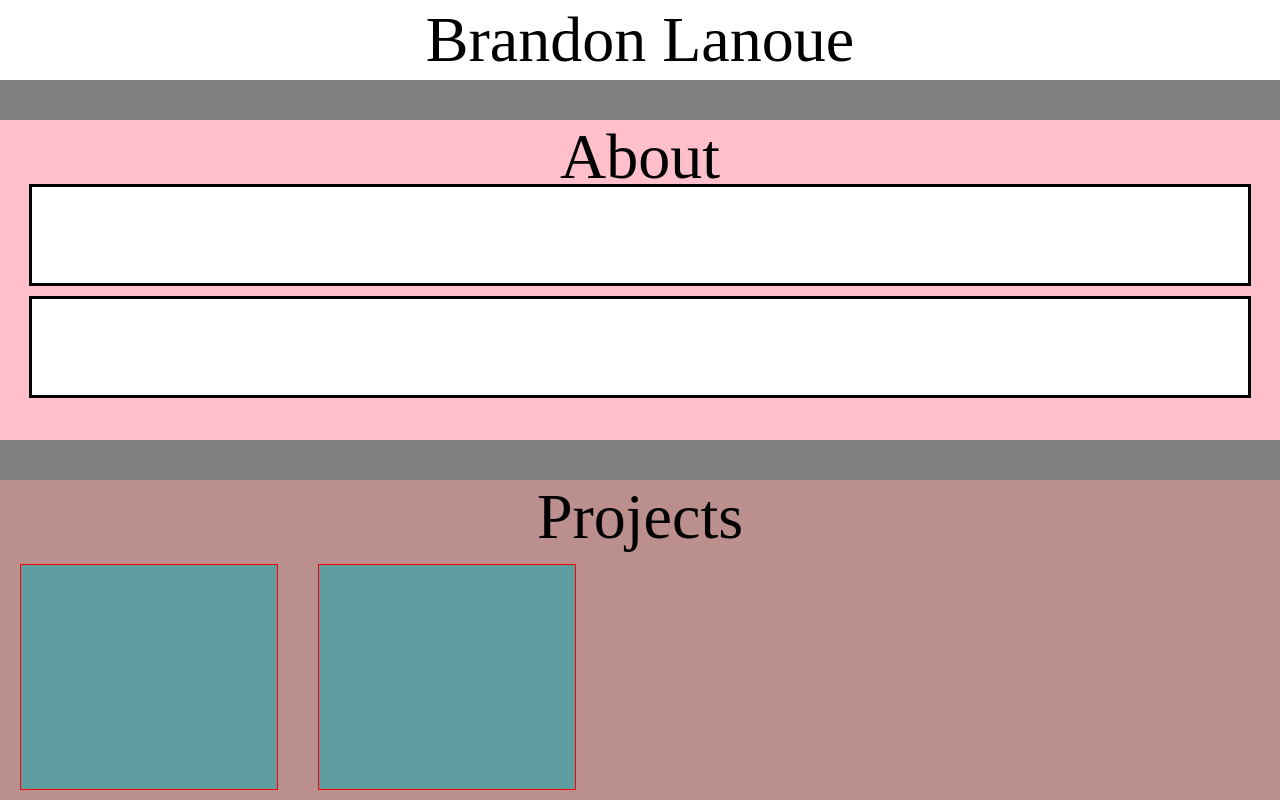
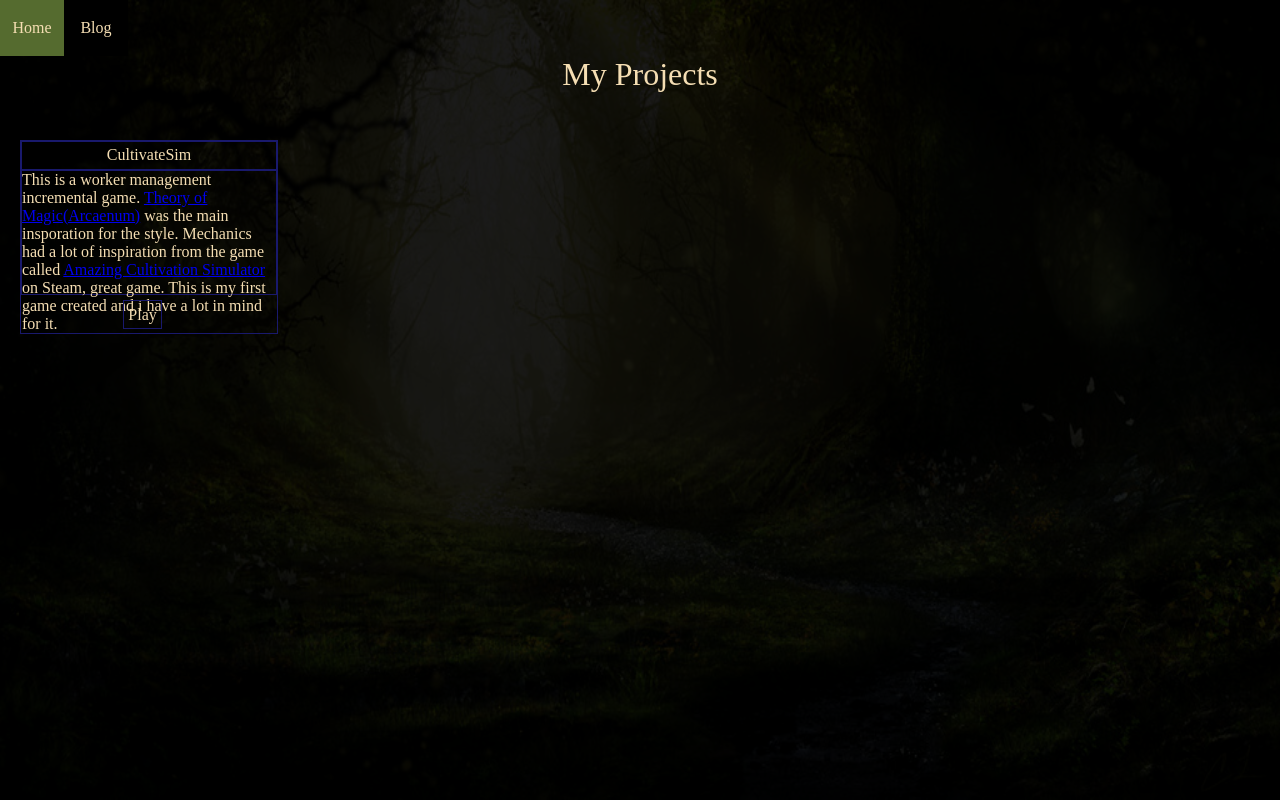
Before and after one commit to brandn3/brandonlanoue.net, a plain HTML site: page index.html in a window 1280 px wide. Drawn offline with Linux system fonts and the light colour scheme.

Commit message:
Version 1.0.0

```diff
--- a/index.css
+++ b/index.css
@@ -1,9 +1,18 @@
 html body
 {
     margin: 0px;
-    background-color: grey;
+    background-color: black;
+    filter: blur(100%);
     width: 100%;
     height: 100%;
+}
+body > img
+{
+    z-index: -10;
+    height: 100%;
+    width: 100%;
+    opacity: 0.1;
+    position: absolute
 }
 #header
 {
@@ -12,83 +21,52 @@ html body
 
 
     width: 100%;
-    height: 10%;
-    background-color: white;
-    font-size: 4em;
+    height: 7%;
+
+    color: wheat;
     display: flex;
-    justify-content: center;
-    align-items: center;
 
     box-sizing: border-box;
 }
-#About
+#header > div
 {
+    height: 100%;
+    width: 5%;
 
-    position: absolute;
-    top: 15%;
-    left: 0;
-    width: 100%;
-    height:  40%;
-    background-color: pink;
-    font-size: 4em;
     display: flex;
+    font-size: 1em;
     justify-content: center;
-
+    align-items: center;
+    float: left;
+    background-color: black;
+    box-sizing: border-box;
 }
-#About > #AP1
+#header > div:hover
 {
-    position: absolute;
-    height: 10%;
-    width: 100%;
-    top: 0%;
-    float: left;
-    margin: 0px;
-    display: flex;
-    justify-content: center;
+    background-color: darkolivegreen;
 }
-#About >#AP2
+#header > div:active
 {
-    position: absolute;
-    top: 20%;
-    float: left;
-    margin: 0px;
-    width: 95%;
-    height: 30%;
-    background-color: white;
-    border: 3px solid black;
-
-}
-#About > #AP3
-{
-    position: absolute;
-    top: 55%;
-    float: left;
-    margin: 0px;
-    width: 95%;
-    height: 30%;
-    background-color: white;
-    border: 3px solid black;
-
+    background-color: blue;
 }
 #Project
 {
     position: absolute;
-    top: 60%;
+    top: 7%;
     left: 0;
     width: 100%;
-    height:  40%;
-    background-color: rosybrown;
-    font-size: 4em;
+    height:  80%;
 
-
+    color: wheat;
 
 
 }
 #Project > #AP1
 {
     position: relative;
-    height: 20%;
+    height: 10%;
     width: 100%;
+    font-size: 2em;
     top: 0%;
     float: left;
     margin: 0px;
@@ -97,13 +75,67 @@ html body
 
 
 }
-#Project > div
+.project
 {
     margin: 20px;
     width: 20%;
-    height: 70%;
+    height: 30%;
     position: relative;
-    border: 1px solid red;
+    border: 1px solid rgb(25, 25, 109);
     float: left;
-    background-color: cadetblue;
+
+
 }
+.project > #Name
+{
+    display: flex;
+    justify-content: center;
+    align-items: center;
+    width: 100%;
+    height: 15%;
+    color: wheat;
+    border: 1px solid rgb(25, 25, 109);
+    box-sizing: border-box;
+    position: absolute;
+}
+.project > #Desc
+{
+    width: 100%;
+    height: 65%;
+    color: wheat;
+    border: 1px solid rgb(25, 25, 109);
+    box-sizing: border-box;
+    position: absolute;
+    top: 15%;
+
+}
+.project > #Play
+{
+    display: flex;
+    justify-content: center;
+    align-items: center;
+    width: 15%;
+    height: 15%;
+    color: wheat;
+    border: 1px solid rgb(25, 25, 109);
+    box-sizing: border-box;
+    position: absolute;
+    top: 83%;
+    left: 40%;
+
+}
+.project > #Play:hover
+{
+    background-color: darkolivegreen;
+}
+.project > #Play:active
+{
+    background-color: blue;
+}
+#Desc > a
+{
+     display: inline;
+     height: fit-content;
+     width: fit-content;
+     box-sizing: border-box;
+}
--- a/index.html
+++ b/index.html
@@ -4,20 +4,34 @@
     <meta charset="UTF-8">
     <meta name="viewport" content="width=device-width, initial-scale=1.0">
     <title>Welcome!</title>
-    <script src="index.js" defer></script>
+
     <link rel="stylesheet" href="index.css">
 </head>
 <body>
-    <div id="header">Brandon Lanoue</div>
-    <div id = "About">
-        <p id = "AP1">About</p>
-        <p id = "AP2"></p>
-        <p id = "AP3"></p>
+    <img src="/forest.jpg">
+    <div id="header">
+        <div onclick="GotoPage('Home')">Home</div>
+        <div onclick="GotoPage('Blog')">Blog</div>
     </div>
+
     <div id="Project">
-        <p id="AP1">Projects</p>
-        <div></div>
-        <div></div>
+        <p id="AP1">My Projects</p>
+        <div class="project">
+           <div id="Name">CultivateSim</div>
+           <div id="Desc">This is a worker management incremental game. <a href="https://mathiashjelm.gitlab.io/arcanum/">Theory of Magic(Arcaenum)</a> was the main insporation for the style.
+            Mechanics had a lot of inspiration from the game called <a href="https://store.steampowered.com/app/955900/Amazing_Cultivation_Simulator/">Amazing Cultivation Simulator</a> on Steam, great game. This is my first game created and i have a lot in mind for it.
+           </div>
+           <div id="Play" onclick="SendUser(0)">Play</div>
+        </div>
+
+    <div id="Blog">
+
+
     </div>
+
+
+
+    </div>
+    <script src="index.js" defer></script>
 </body>
 </html>
--- a/index.js
+++ b/index.js
@@ -0,0 +1,31 @@
+
+function SendUser(Location)
+{
+    switch (Location)
+    {
+
+        case 0:
+            window.location.href = "CultivateSim.brandonlanoue.net";
+        break;
+
+    }
+}
+function GotoPage(Page)
+{
+    let Project = document.getElementById("Project");
+    let Blog = document.getElementById("Blog");
+
+    if (Project && Blog != null)
+    {
+        if (Page == "Home")
+        {
+            Project.style.display = "block";
+            Blog.style.display = "none";
+        }
+        if (Page == "Blog")
+        {
+            Project.style.display = "none";
+            Blog.style.display = "block";
+        }
+    }
+}
```
Also changed, not shown: forest.jpg (added).
